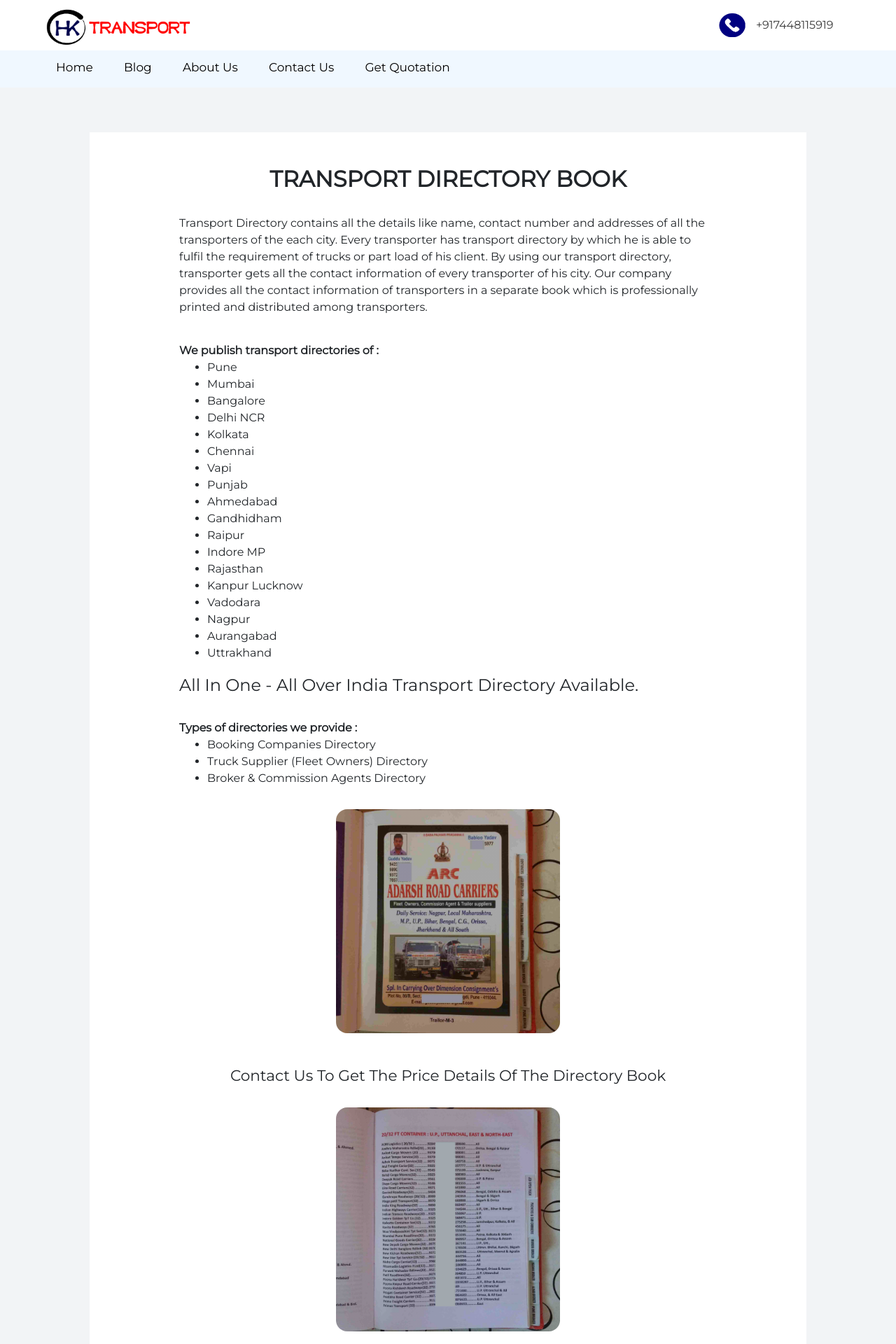
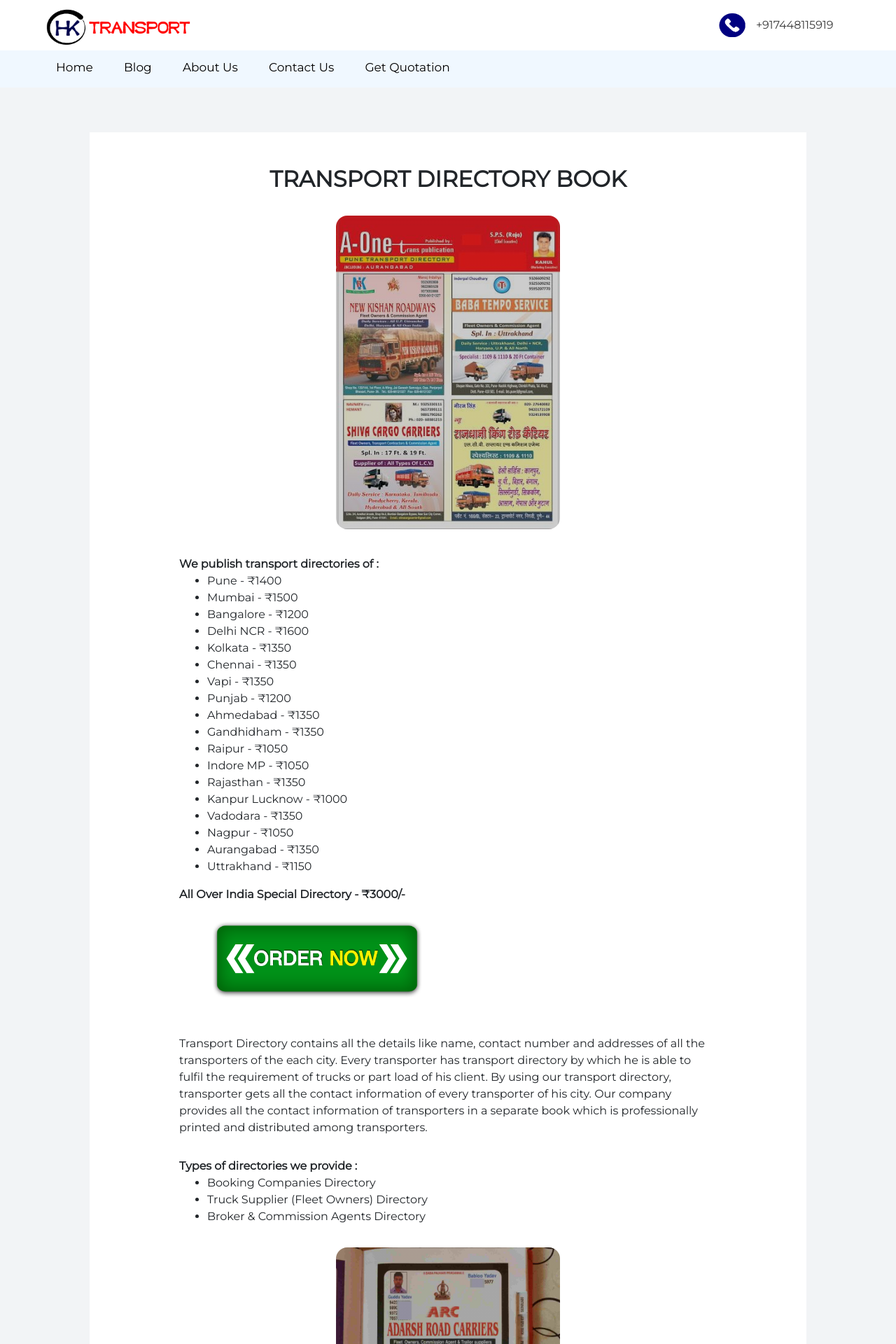
Before and after one commit to hktransport919/hktransport919, a PHP site: page /transport-directory/ in a window 1280 px wide. Shown: the top 1920 px of the page at 70% size. Run offline with PHP 8.4, Linux system fonts and the light colour scheme.

Commit message:
Changes in blog

```diff
--- a/transport-directory/blog.css
+++ b/transport-directory/blog.css
@@ -1,79 +1,90 @@
-body{
-    background-color: #F2F4F6;
-
+body {
+  background-color: #f2f4f6;
 }
-.heading{
+.heading {
   background-color: white;
 }
-.blog-main,.blog-content{
+.blog-main,
+.blog-content {
   margin-top: 5%;
 }
-.blog-body{
+.blog-body {
   margin: 5% 10%;
   padding: 2% 10%;
   background-color: white;
 }
 
-.blog-body>h1,.blog-questions>h1{
+.blog-body > h1,
+.blog-questions > h1 {
   font-size: 200%;
   font-weight: 700;
 }
-.blog-body>h2,.blog-body>h3{
-    margin-top:5%;
+.blog-body > h2,
+.blog-body > h3 {
+  margin-top: 5%;
   font-size: 130%;
   line-height: 150%;
 }
-.blog-content>h2{
+.blog-content > h2 {
   font-size: 150%;
   line-height: 150%;
 }
-.blog-questions>h3,.blog-body>h3,.blog-content>h3{
-    margin-top:4%;
+.blog-questions > h3,
+.blog-body > h3,
+.blog-content > h3 {
+  margin-top: 4%;
   font-size: 100%;
   line-height: 150%;
 }
-.blog-questions>h2{
+.blog-questions > h2 {
   font-size: 135%;
 }
 .contact {
   background-color: white;
 }
-.blog-image{
-    width:20em;
-  height:20em;
-  background-image: linear-gradient(rgba(0,0,0,0.3),rgba(0,0,0,0.1)),url(./images/TDImage1.jpg);
+.blog-image {
+  width: 20em;
+  height: 20em;
   background-position: center;
   background-size: contain;
   border-radius: 1em;
   position: relative;
   margin: 2em auto;
 }
-
-#bImage1{
-    background-image: linear-gradient(rgba(0,0,0,0.3),rgba(0,0,0,0.3)),url(./images/TDImage1.jpg);
-}
-#bImage2{
-    background-image: linear-gradient(rgba(0,0,0,0.2),rgba(0,0,0,0.2)),url(./images/TDImage2.jpg);
-}
-#bImage3{
-    background-image: linear-gradient(rgba(0,0,0,0.2),rgba(0,0,0,0.2)),url(./images/TDImage3.jpg);
+#mainImage {
+  width: 20em;
+  height: 28em;
+  background-image: linear-gradient(rgba(0, 0, 0, 0.2), rgba(0, 0, 0, 0.2)),
+    url(./images/mainImage.jpg);
 }
 
-@media only screen  and (max-width:480px){
-    .blog-body>h1,.blog-questions>h1{
+#bImage1 {
+  background-image: linear-gradient(rgba(0, 0, 0, 0.3), rgba(0, 0, 0, 0.3)),
+    url(./images/TDImage1.jpg);
+}
+#bImage2 {
+  background-image: linear-gradient(rgba(0, 0, 0, 0.2), rgba(0, 0, 0, 0.2)),
+    url(./images/TDImage2.jpg);
+}
+#bImage3 {
+  background-image: linear-gradient(rgba(0, 0, 0, 0.2), rgba(0, 0, 0, 0.2)),
+    url(./images/TDImage3.jpg);
+}
+
+@media only screen and (max-width: 480px) {
+  .blog-body > h1,
+  .blog-questions > h1 {
     font-size: 150%;
   }
-    .blog-body{
+  .blog-body {
     margin: 5% 8%;
     padding: 2% 5%;
   }
-    .blog-body>h2{
-        margin:10% 0;
-
+  .blog-body > h2 {
+    margin: 10% 0;
   }
-    .blog-image{
-        width:15em;
-      height:15em;
+  .blog-image {
+    width: 15em;
+    height: 15em;
   }
-
 }
--- a/transport-directory/index.html
+++ b/transport-directory/index.html
@@ -94,49 +94,54 @@
     <div class="blog-main">
       <div class="blog-body py-5 ">
         <h1 class="text-center">TRANSPORT DIRECTORY BOOK</h1>
-        <span>
-          <!-- Profile photo -->
-        </span>
+        <div id="mainImage" class="blog-image">
+          <!-- Blog Image 1 -->
+        </div>
 
-        <h3>
-          Transport Directory contains all the details like name, contact number
-          and addresses of all the transporters of the each city. Every
-          transporter has transport directory by which he is able to fulfil the
-          requirement of trucks or part load of his client. By using our
-          transport directory, transporter gets all the contact information of
-          every transporter of his city. Our company provides all the contact
-          information of transporters in a separate book which is professionally
-          printed and distributed among transporters.
-        </h3>
+
         <div class="blog-content">
           <h3>
             <span class="font-weight-bold"
               >We publish transport directories of :
             </span>
             <ul>
-              <li>Pune</li>
-              <li>Mumbai</li>
-              <li>Bangalore</li>
-              <li>Delhi NCR</li>
-              <li>Kolkata</li>
-              <li>Chennai</li>
-              <li>Vapi</li>
-              <li>Punjab</li>
-              <li>Ahmedabad</li>
-              <li>Gandhidham</li>
-              <li>Raipur</li>
-              <li>Indore MP</li>
-              <li>Rajasthan</li>
-              <li>Kanpur Lucknow</li>
-              <li>Vadodara</li>
-              <li>Nagpur</li>
-              <li>Aurangabad</li>
-              <li>Uttrakhand</li>
+              <li>Pune - ₹1400</li>
+              <li>Mumbai - ₹1500</li>
+              <li>Bangalore - ₹1200</li>
+              <li>Delhi NCR - ₹1600</li>
+              <li>Kolkata - ₹1350</li>
+              <li>Chennai - ₹1350</li>
+              <li>Vapi - ₹1350</li>
+              <li>Punjab - ₹1200</li>
+              <li>Ahmedabad - ₹1350</li>
+              <li>Gandhidham - ₹1350</li>
+              <li>Raipur - ₹1050</li>
+              <li>Indore MP - ₹1050</li>
+              <li>Rajasthan - ₹1350</li>
+              <li>Kanpur Lucknow - ₹1000</li>
+              <li>Vadodara - ₹1350</li>
+              <li>Nagpur - ₹1050</li>
+              <li>Aurangabad - ₹1350</li>
+              <li>Uttrakhand - ₹1150</li>
             </ul>
+           <span class="font-weight-bold"> All Over India Special Directory - ₹3000/- </span>
           </h3>
+          <a  href="tel:+917448115919">
+            <img src="./images/orderNow.png" width="400" height="150" alt="" srcset="">
+          </a>
 
-          <h2>All In One - All Over India Transport Directory Available.</h2>
 
+
+          <h3>
+            Transport Directory contains all the details like name, contact number
+            and addresses of all the transporters of the each city. Every
+            transporter has transport directory by which he is able to fulfil the
+            requirement of trucks or part load of his client. By using our
+            transport directory, transporter gets all the contact information of
+            every transporter of his city. Our company provides all the contact
+            information of transporters in a separate book which is professionally
+            printed and distributed among transporters.
+          </h3>
           <h3>
             <span class="font-weight-bold">
               Types of directories we provide :</span
@@ -160,7 +165,7 @@
 
         <div class="blog-questions">
           <h2 class="mt-5 text-center">
-            Contact Us To Get The Price Details Of The Directory Book
+            Contact Us To Buy The Directory Book
           </h2>
 
           <div id="bImage2" class="blog-image">
@@ -180,6 +185,7 @@
 
           <!-- <img height="300" width="300" class="rounded mx-auto d-block" src="./images/TDImage3.jpg" alt="" srcset=""> -->
 
+          <h3><i>Due To High Demant Price Are Going To Be Increased After 31st March 2020. Order Your Directory Now !</i></h3>
           <h2 class="mt-5 text-center">
             Our Contact Number :
             <a style="color: #3b3b3b;" href="tel:+917448115919">
```
Also changed, not shown: transport-directory/images/mainImage.jpg (added), transport-directory/images/orderNow.png (added). Lines whose indentation alone changed are shown as unchanged.
